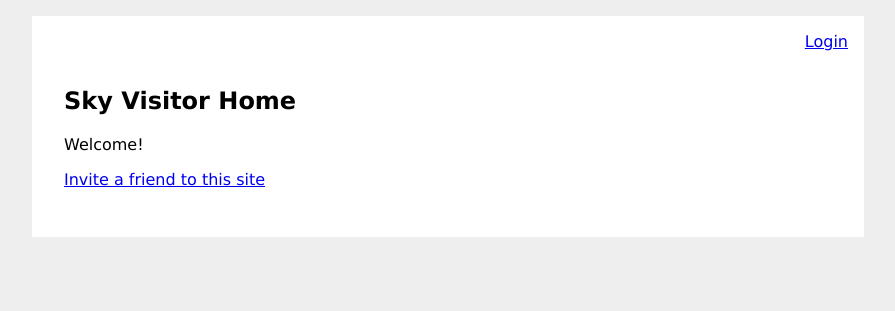
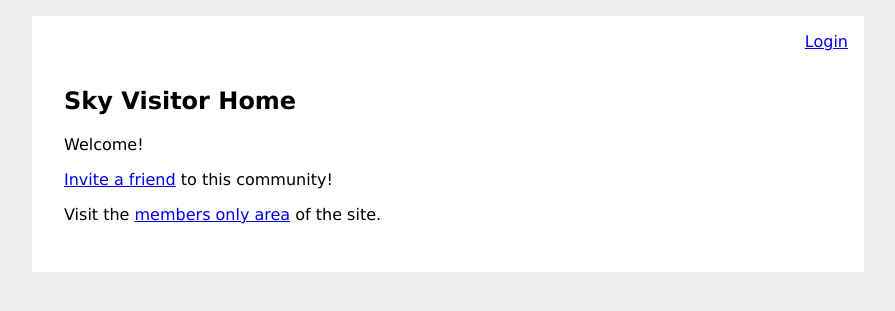
Before and after one commit to concentricsky/django-sky-visitor-tutorial, a Django app: page / in a window 1280 px wide. Shown: the part 35-346 px from the top of the page, without its empty margins (192-1087 px from the left). Run offline with Django 3.2, Linux system fonts and the light colour scheme; some libraries are stand-ins or nearby versions.

Commit message:
Add members only view

```diff
--- a/exampleapp/urls.py
+++ b/exampleapp/urls.py
@@ -1,6 +1,6 @@
 from django.conf.urls import patterns, include, url
 from django.views.generic import TemplateView
-from .views import CustomInvitationStartView, CustomInvitationCompleteView
+from .views import CustomInvitationStartView, CustomInvitationCompleteView, MembersOnlyView
 from sky_visitor.urls import TOKEN_REGEX
 
 # Uncomment the next two lines to enable the admin:
@@ -19,8 +19,9 @@ urlpatterns = patterns('',
     # url(r'^admin/', include(admin.site.urls)),
 
 
+    url(r'^members/$', MembersOnlyView.as_view(), name='members_only'),
+
     url(r'^$', TemplateView.as_view(template_name='home.html'), name='home'),
-
 
     # These URLS come before include()-ing the sky_visitor URLs so they override the defaults.
     url(r'user/invitation/$', CustomInvitationStartView.as_view(), name='invitation_start'),
--- a/templates/home.html
+++ b/templates/home.html
@@ -1,10 +1,9 @@
 {% extends "base.html" %}
-
 
 {% block title %}Sky Visitor Home{% endblock %}
 
-
 {% block content %}
     <p>Welcome!</p>
-    <p><a href="{% url "invitation_start" %}">Invite a friend to this site</a></p>
+    <p><a href="{% url "invitation_start" %}">Invite a friend</a> to this community!</p>
+    <p>Visit the <a href="{% url "members_only" %}">members only area</a> of the site.</p>
 {% endblock %}
```
Also changed, not shown: exampleapp/views.py (+6 -1 lines), templates/exampleapp/members_only.html (added, +7 -0 lines).
